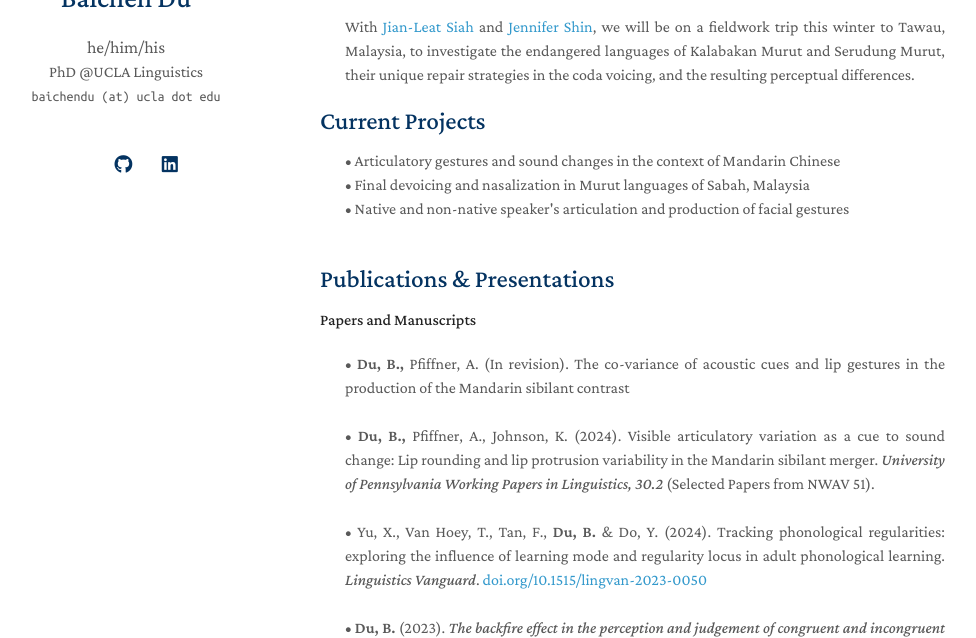
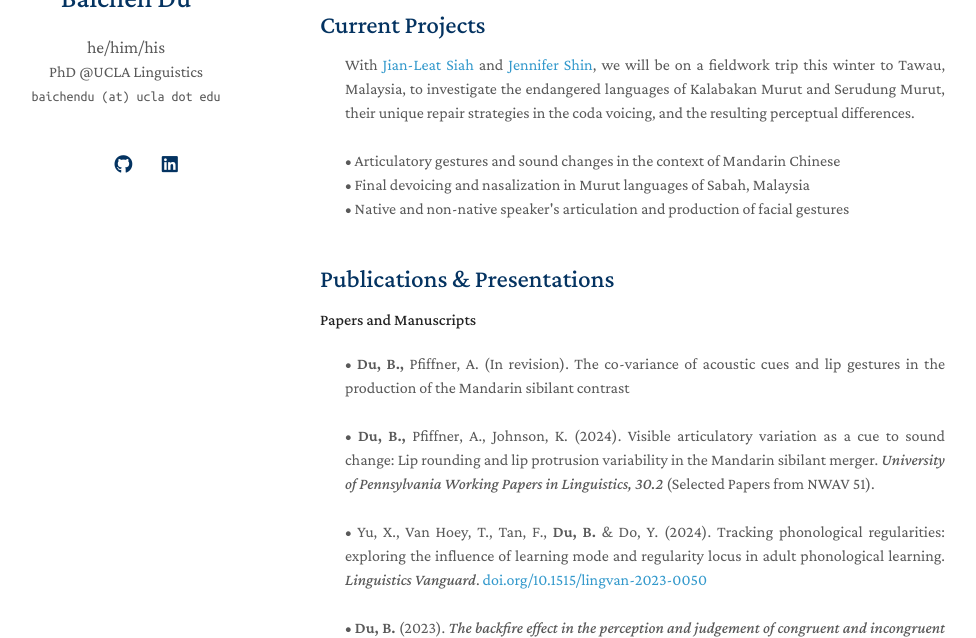
Before and after one commit to baichen-du/baichen-du.github.io, a Jekyll site: the page built from index.md, in a window 1280 px wide and 900 px high, cut to the strip 262-900 px from the top of the window. Shown: the whole strip, without its empty margins (150-1126 px from the left). Built offline with Jekyll 4.4.1, drawn with Linux system fonts in a browser that asks for light colours; a style sheet for code colours, icons or effects is not loaded; our own code applies the rules of GitHub Pages for plain Markdown files.

Commit message:
Update index.md

```diff
--- a/index.md
+++ b/index.md
@@ -13,16 +13,16 @@ div {
 <div style="text-align: justify">
 Hello! I am a PhD student at UCLA Linguistics, specializing in Phonetics and Phonology, and Psycholinguistics. I study how the structure and fine details of language are produced, perceived, acquired, and changed with experimental and computational approaches. Currently, I am a member of the UCLA Phonetics Lab. I worked on a number of projects on these topics with <a href = "https://research.polyu.edu.hk/en/persons/yao-yao"> Yao Yao</a>, <a href="https://linguistics.berkeley.edu/~kjohnson/"> Keith Johnson</a>, <a href="https://www.alexandra-pfiffner.com/"> Alexandra Pfiffner</a>, and <a href="https://Jhavenhill.com"> Jonathan Havenhill</a>. For more details, see my <a href="https://baichen-du.github.io/assets/files/cv/main.pdf">CV</a>.
 <br>
-<br>
-With <a href="https://sites.google.com/view/jlsiah/home">Jian-Leat Siah</a> and <a href="https://linguistics.ucla.edu/person/jae-eun-jennifer-shin/">Jennifer Shin</a>, we will be on a fieldwork trip this winter to Tawau, Malaysia, to investigate the endangered languages of Kalabakan Murut and Serudung Murut, their unique repair strategies in the coda voicing, and the resulting perceptual differences.
-
-<br>
 </div>
 <p></p>
 
 ## Current Projects
 
 <div style="text-align: justify">
+
+With <a href="https://sites.google.com/view/jlsiah/home">Jian-Leat Siah</a> and <a href="https://linguistics.ucla.edu/person/jae-eun-jennifer-shin/">Jennifer Shin</a>, we will be on a fieldwork trip this winter to Tawau, Malaysia, to investigate the endangered languages of Kalabakan Murut and Serudung Murut, their unique repair strategies in the coda voicing, and the resulting perceptual differences.
+<br>
+<br>
 &#8226; Articulatory gestures and sound changes in the context of Mandarin Chinese
 <br>
 &#8226; Final devoicing and nasalization in Murut languages of Sabah, Malaysia
```
